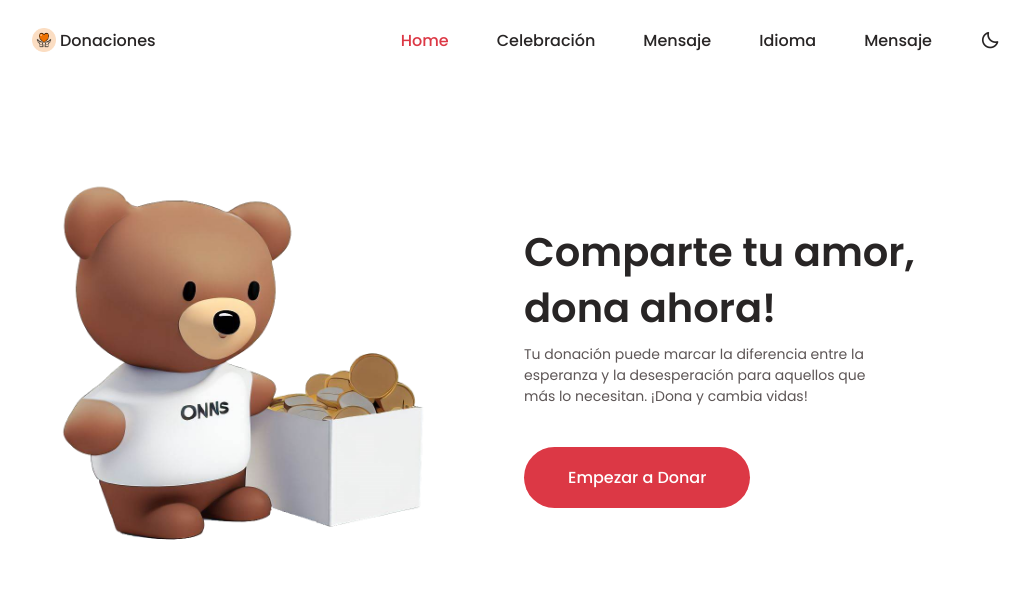
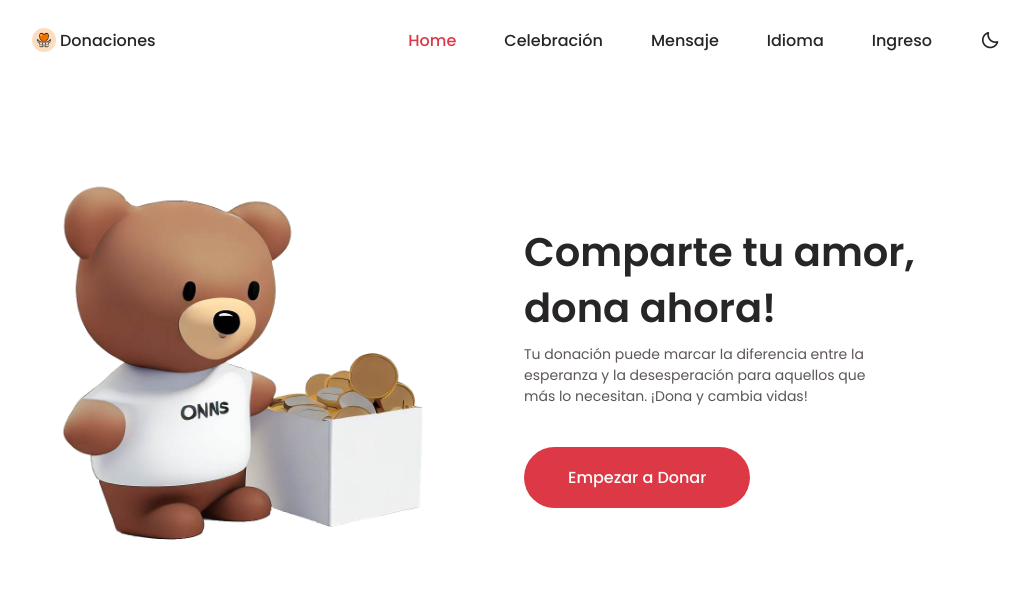
Before and after one commit to luisc0230/REDSOCIAL, a PHP site: page /lading.php in a window 1280 px wide. Shown: the top 603 px of the page, without its empty margins (124-1154 px from the left). Run offline with PHP 8.4, Linux system fonts and the light colour scheme; some libraries are stand-ins or nearby versions.

Commit message:
Update lading.php

```diff
--- a/REDSOCIAL/lading.php
+++ b/REDSOCIAL/lading.php
@@ -69,7 +69,7 @@
                         </div>
                       </li>
                       <li class="nav__item">
-                        <a href="login.php" class="nav__link" data-i18n="nav_message">Ingreso</a>
+                        <a href="login.php" class="nav__link" >Ingreso</a>
                     </li>
 
 
```
